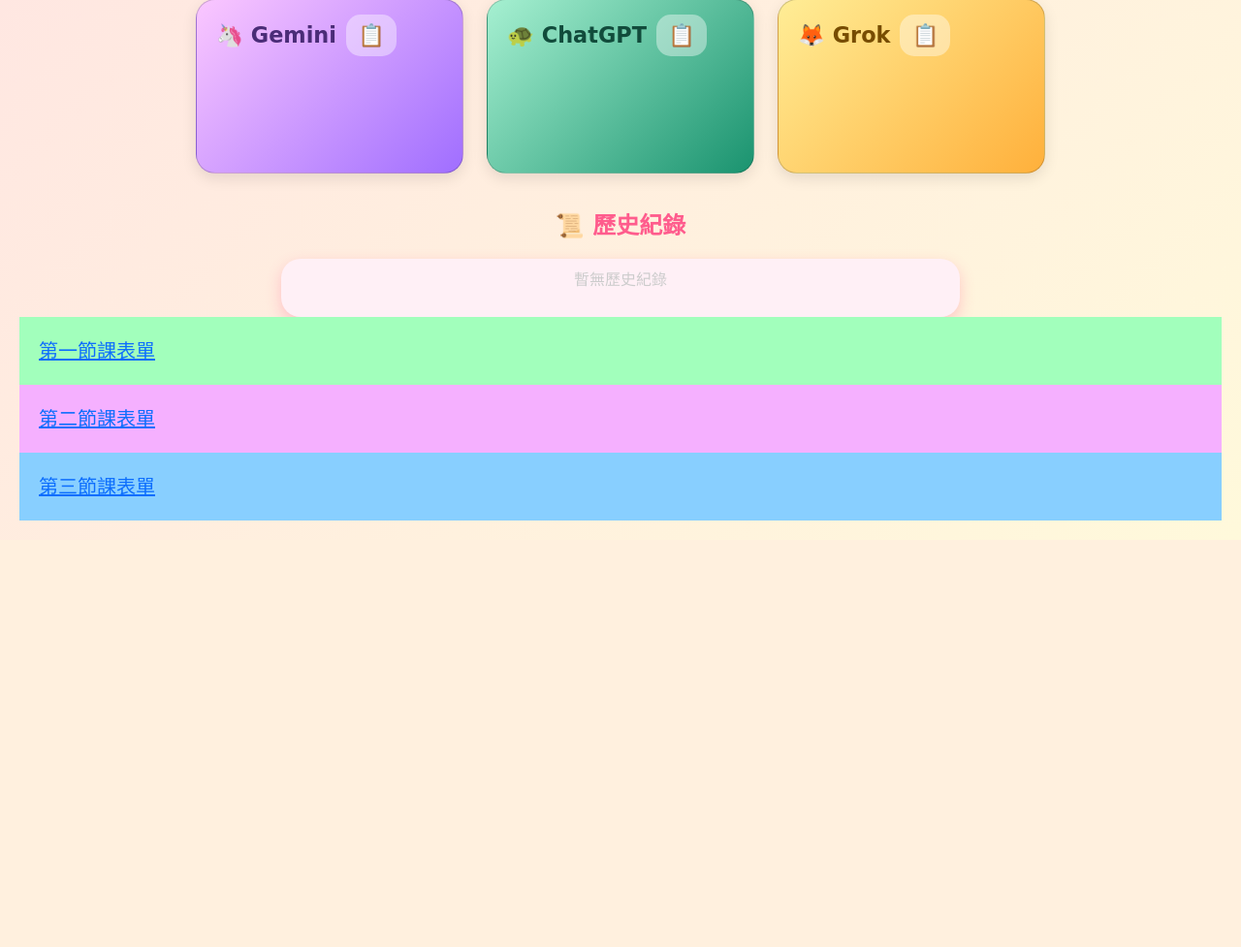
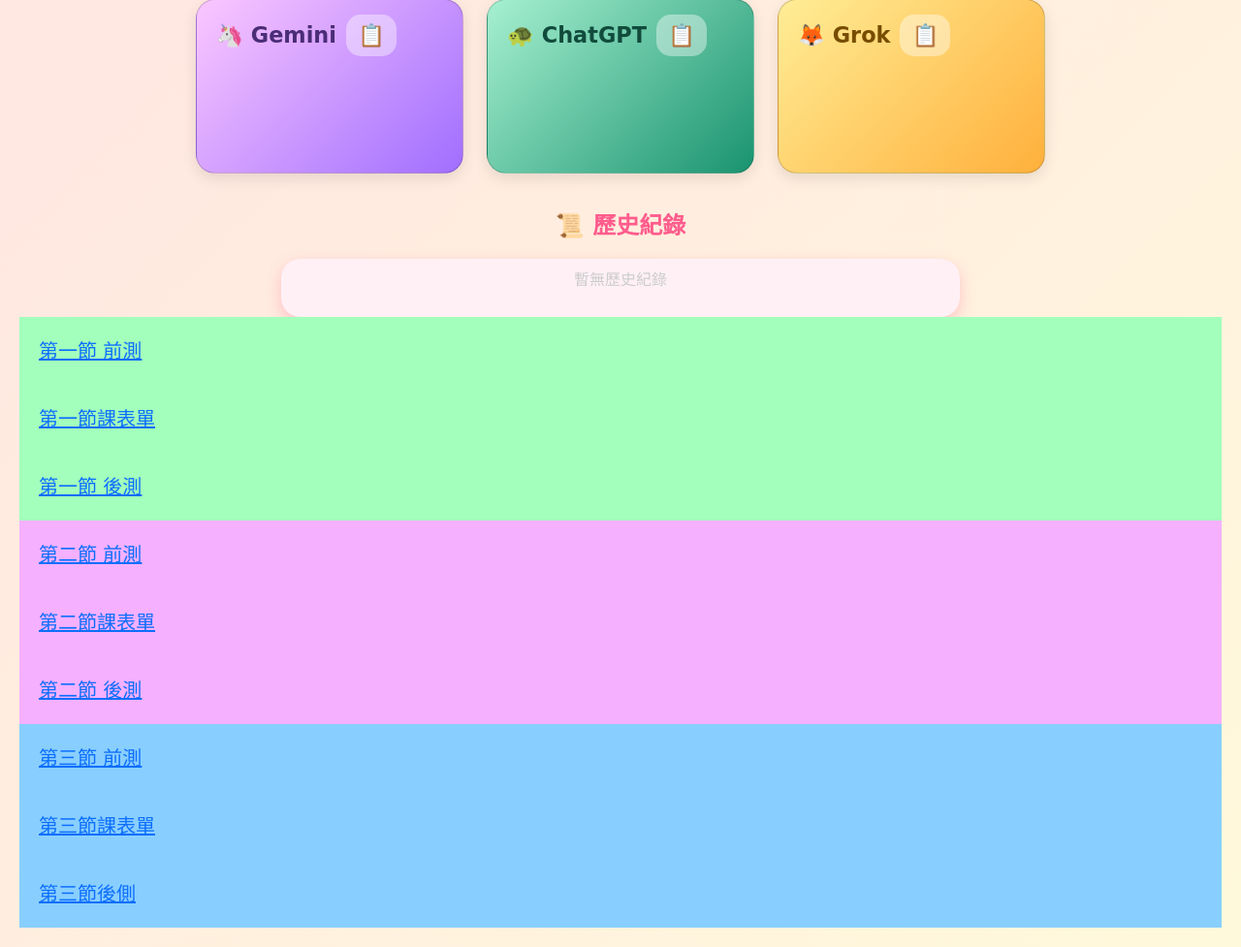
Before and after one commit to qiuguanjie989-maker/-2266, a Flask app: page / in a window 1280 px wide. Shown: the part 401-1378 px from the top of the page at 97% size. Before the commit the page ends 938 px from the top, so only its background shows below. Run offline with Flask 3, Linux system fonts and the light colour scheme.

Commit message:
Update index.html

```diff
--- a/project/templates/index.html
+++ b/project/templates/index.html
@@ -279,17 +279,54 @@
     }
   </script>
    <div style="background:rgb(162, 255, 188); padding:20px; font-size:20px;">
+  <a href="https://docs.google.com/forms/d/e/1FAIpQLScZaIz2uboA3Gcd1qo7RmsMZawDq6k8o0_uGhtwnWavTc-1cQ/viewform?usp=publish-editor"
+     target="_blank">
+    第一節 前測
+  </a>
+  </div>
+
+  <div style="background:rgb(162, 255, 188); padding:20px; font-size:20px;">
   <a href="https://docs.google.com/forms/d/e/1FAIpQLScK47610c42TO-XS2Xatzn7R7PtatvPuX_2_oaQYr4ZoLcWZQ/viewform?usp=header"
      target="_blank">
     第一節課表單
   </a>
   </div>
+
+  <div style="background:rgb(162, 255, 188); padding:20px; font-size:20px;">
+  <a href="https://docs.google.com/forms/d/e/1FAIpQLScJ677phQnp8_tvnGI7XQRCZl3P9jwVTRm5vmaKQRa7YqO_zA/viewform?usp=publish-editor"
+     target="_blank">
+    第一節 後測
+  </a>
+  </div>
+
+  <div style="background:rgb(245, 176, 255); padding:20px; font-size:20px;">
+  <a href="https://docs.google.com/forms/d/e/1FAIpQLSeT7J-CyqCciyAXVM_EgEkqEzbHUBzX5_f-LCjtuJAC8EtnKA/viewform?usp=publish-editor"
+     target="_blank">
+    第二節 前測
+  </a>
+  </div>
+
   <div style="background:rgb(245, 176, 255); padding:20px; font-size:20px;">
   <a href="https://docs.google.com/forms/d/e/1FAIpQLSfReCsa_Ngj8xx8WUdk0qkRbDYRKbL5rUYy1Mojv3CziO8dyQ/viewform?usp=header"
      target="_blank">
     第二節課表單
   </a>
   </div>
+
+  <div style="background:rgb(245, 176, 255); padding:20px; font-size:20px;">
+  <a href="https://docs.google.com/forms/d/e/1FAIpQLSdDRyK5jV8imJt2vti4bxaY7F3ixp4VmgV6GhWFBwnAX9E_Lw/viewform?usp=dialog"
+     target="_blank">
+    第二節 後測
+  </a>
+  </div>
+
+  <div style="background:rgb(136, 207, 255); padding:20px; font-size:20px;">
+  <a href="https://docs.google.com/forms/d/e/1FAIpQLSe5i3iTH1qVkNu4VPp6cGc6ZbNfVuYWdr0LhyMLLAkgmXrD2A/viewform?usp=publish-editor"
+     target="_blank">
+    第三節 前測
+  </a>
+  </div>
+
   <div style="background:rgb(136, 207, 255); padding:20px; font-size:20px;">
   <a href="https://docs.google.com/forms/d/e/1FAIpQLSeX2wpZxTaFmSuFHk85kl2aCvKhpvmtlSFxVf0dRwgxtOVuxg/viewform?usp=publish-editor"
      target="_blank">
@@ -297,6 +334,12 @@
   </a>
   </div>
 
+  <div style="background:rgb(136, 207, 255); padding:20px; font-size:20px;">
+  <a href="https://docs.google.com/forms/d/e/1FAIpQLSeeo6r1FsPRrj9vQrhAEa1fAlTUWOsC54FiglSsNpNlbR8YSA/viewform?usp=publish-editor"
+     target="_blank">
+    第三節後側
+  </a>
+  </div>
 <script src="teacher.js"></script>
 </body>
 </html>
```
